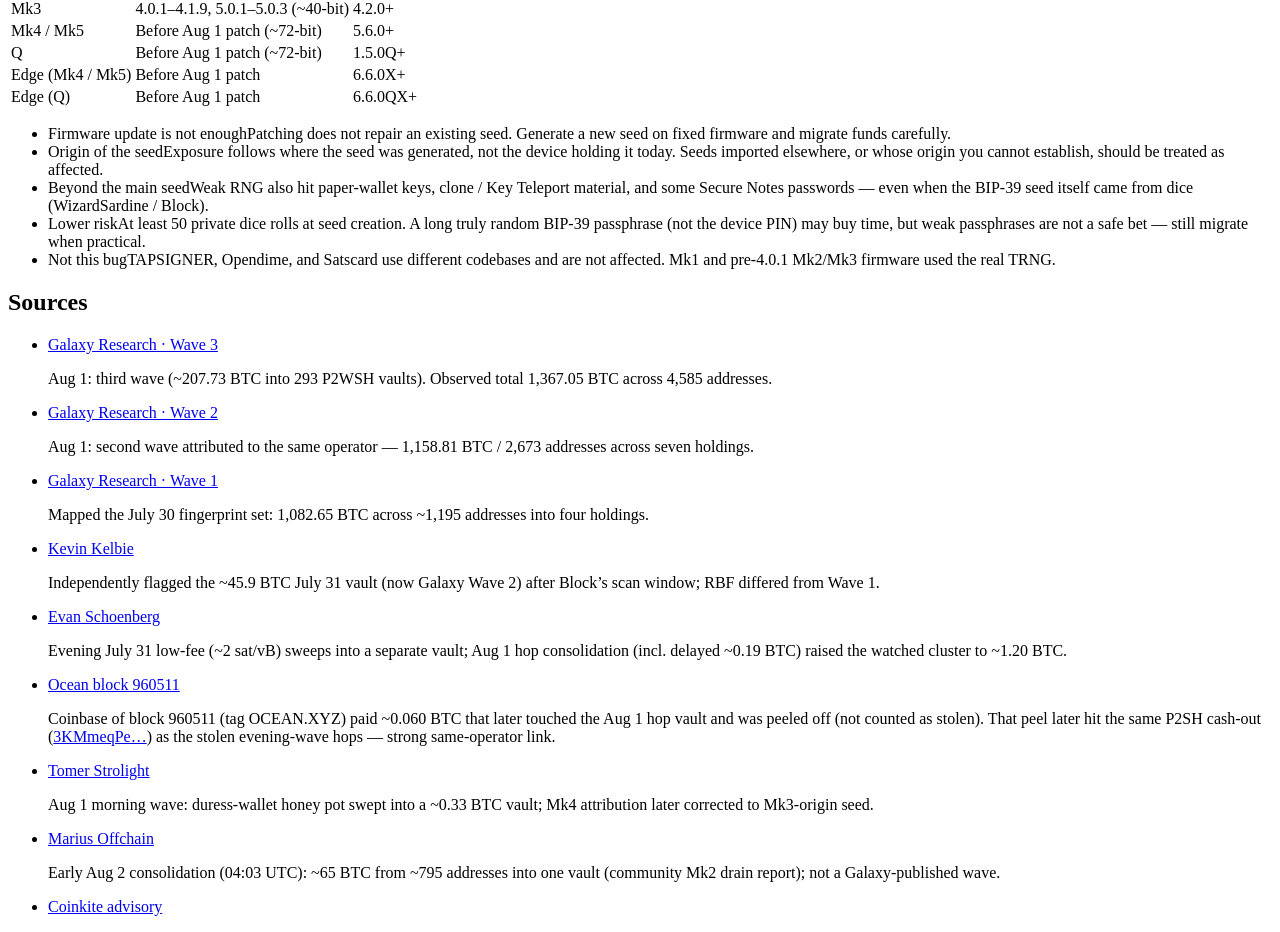
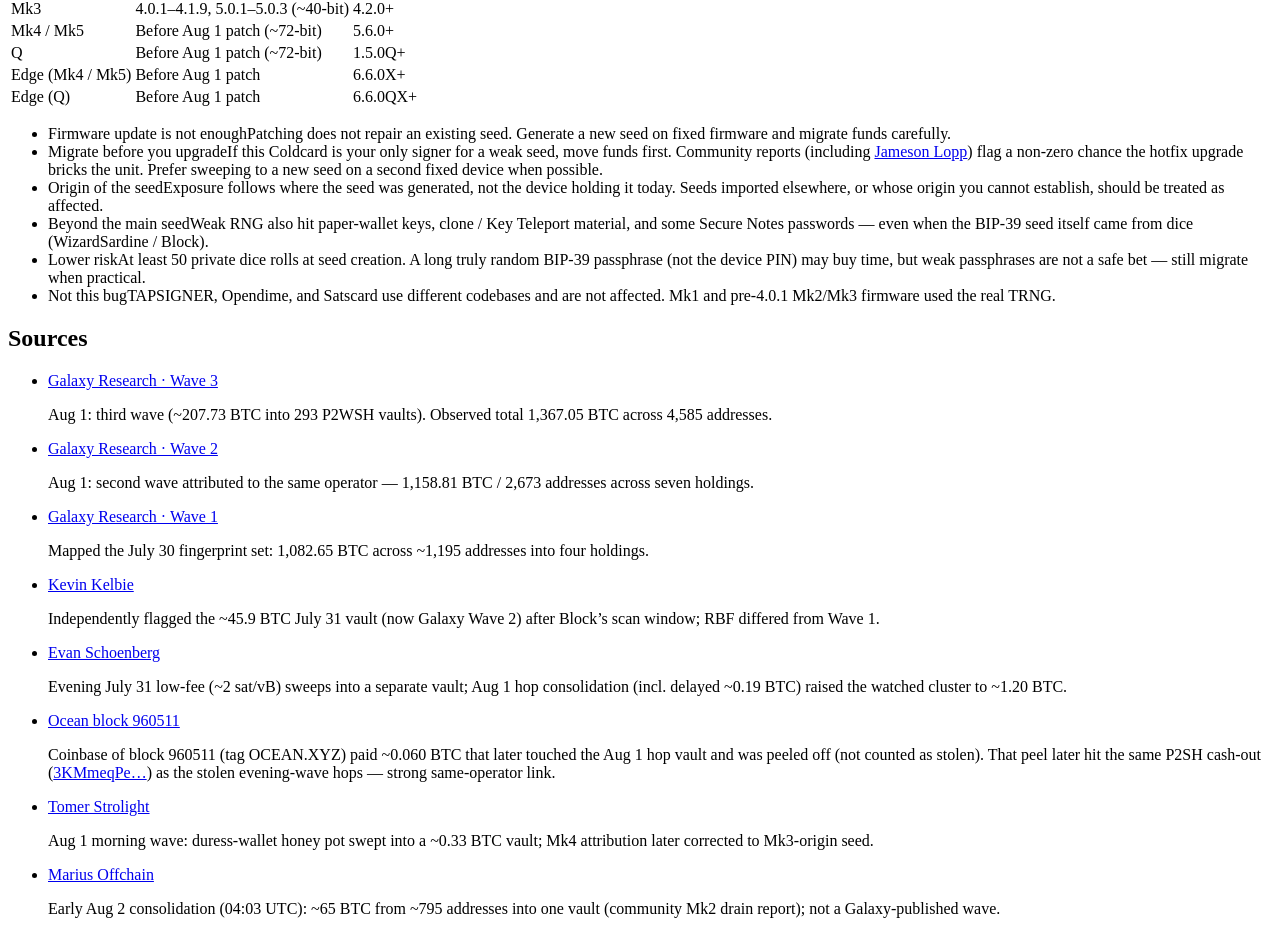
Before and after one commit to SamSamskies/coldcard-hack-tracker, a React (Vite) app: page / in a window 1280 px wide. Shown: the part 6394-7326 px from the top of the page. Built offline with nearby package versions, Linux system fonts and the light colour scheme; no server answers; the HTML template or start-up script is replaced by a standard one.

Commit message:
feat: enhance RiskChecklist with new migration warning and integrate LinkedNote component
- Added a new warning point regarding migrating funds before upgrading firmware to mitigate risks.
- Replaced plain text rendering of risk points with the LinkedNote component for improved link handling.

```diff
--- a/src/components/LinkedNote.tsx
+++ b/src/components/LinkedNote.tsx
@@ -22,14 +22,15 @@ export function LinkedNote({ text, className, as = 'p' }: Props) {
       nodes.push(text.slice(last, match.index));
     }
     const label = match[1];
-    const href = match[3] ? explorerAddressUrl(match[3]) : match[2];
+    const isAddress = Boolean(match[3]);
+    const href = isAddress ? explorerAddressUrl(match[3]) : match[2];
     nodes.push(
       <a
         key={key++}
         href={href}
         target="_blank"
         rel="noreferrer"
-        className="mono note-link"
+        className={isAddress ? 'mono note-link' : 'note-link'}
       >
         {label}
       </a>,
--- a/src/components/RiskChecklist.tsx
+++ b/src/components/RiskChecklist.tsx
@@ -1,3 +1,5 @@
+import { LinkedNote } from './LinkedNote';
+
 const FIRMWARE_ROWS = [
   {
     device: 'Mk3',
@@ -30,6 +32,10 @@ const POINTS = [
   {
     label: 'Firmware update is not enough',
     text: 'Patching does not repair an existing seed. Generate a new seed on fixed firmware and migrate funds carefully.',
+  },
+  {
+    label: 'Migrate before you upgrade',
+    text: 'If this Coldcard is your only signer for a weak seed, move funds first. Community reports (including [Jameson Lopp](https://x.com/lopp/status/2083958797354127631)) flag a non-zero chance the hotfix upgrade bricks the unit. Prefer sweeping to a new seed on a second fixed device when possible.',
   },
   {
     label: 'Origin of the seed',
@@ -95,7 +101,7 @@ export function RiskChecklist() {
         {POINTS.map((point) => (
           <li key={point.label}>
             <span className="risk-point-label">{point.label}</span>
-            <span className="risk-point-text">{point.text}</span>
+            <LinkedNote as="span" className="risk-point-text" text={point.text} />
           </li>
         ))}
       </ul>
```
